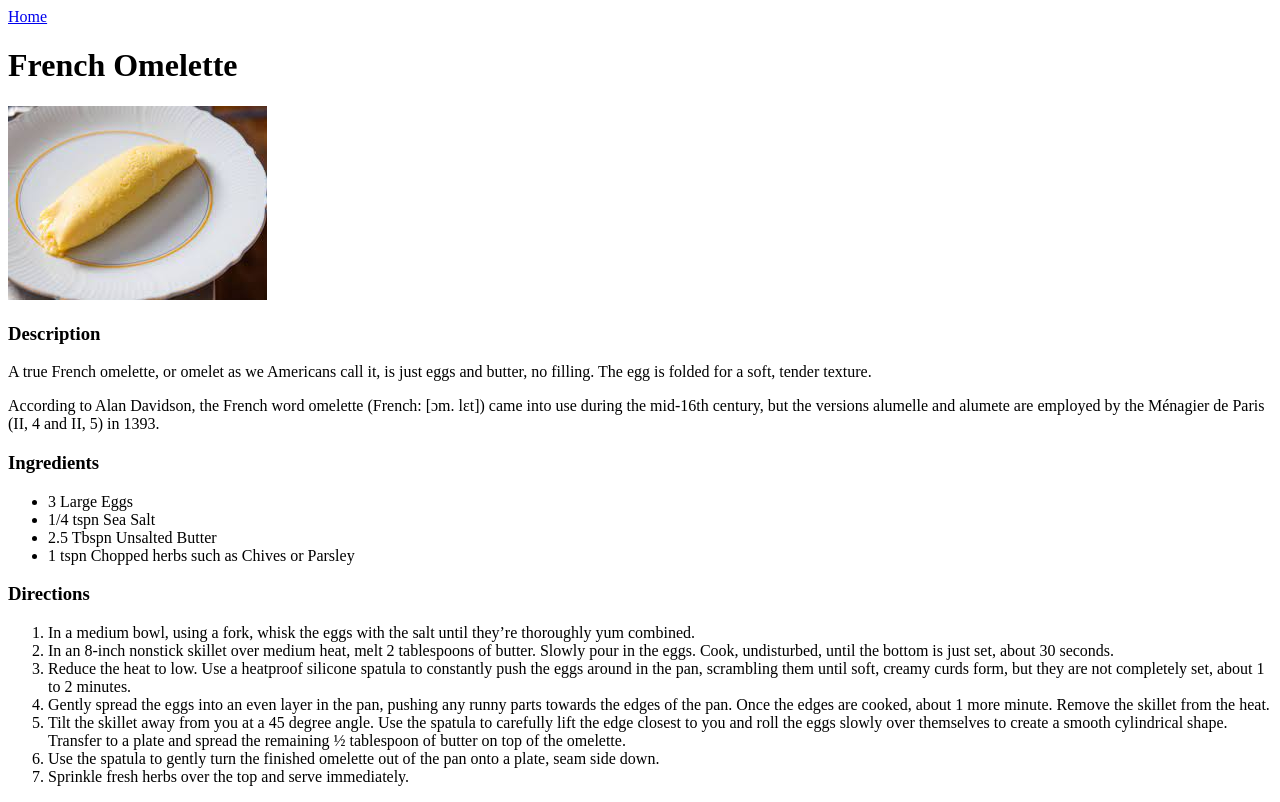
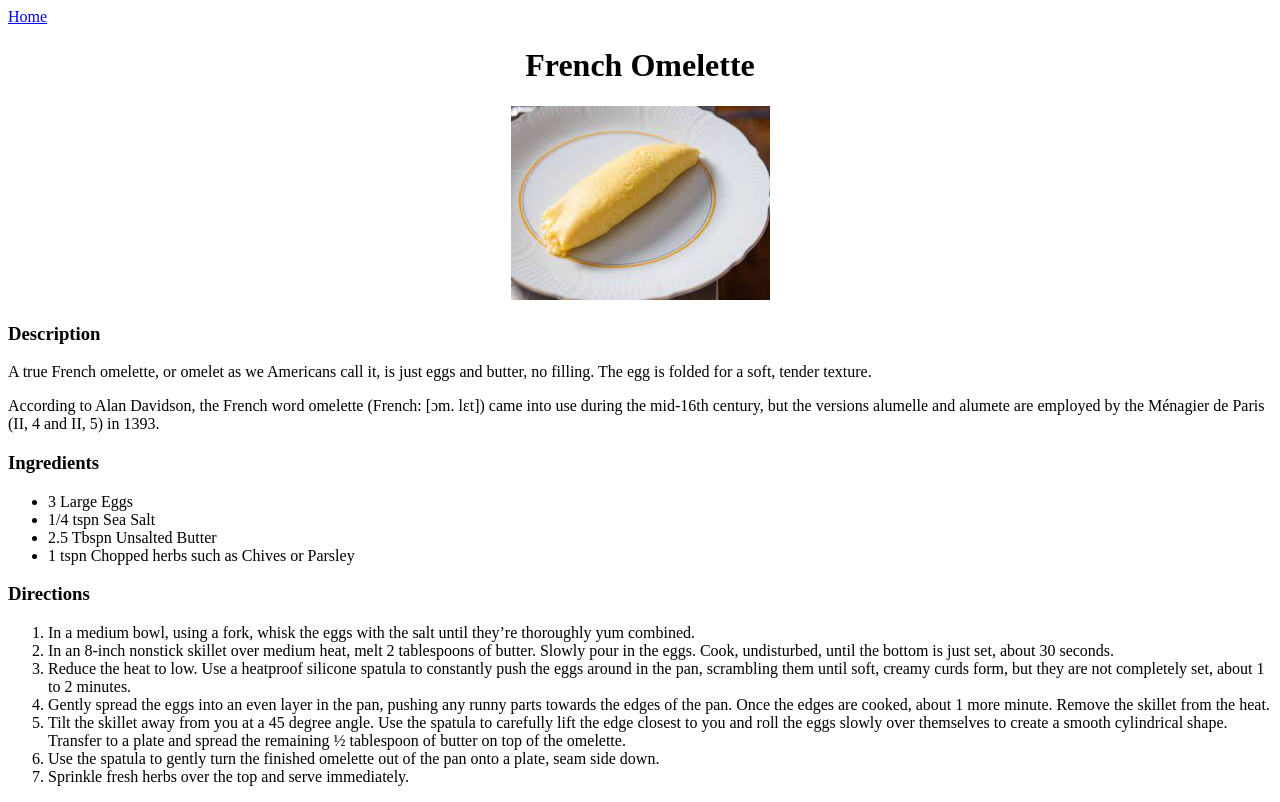
Before and after one commit to Shunesoul/odin-recipes, a plain HTML site: page recipes/FrenchOmellette.html in a window 1280 px wide. Drawn offline with Linux system fonts and the light colour scheme.

Commit message:
Added css to page

```diff
--- a/recipes/FrenchOmellette.html
+++ b/recipes/FrenchOmellette.html
@@ -5,11 +5,12 @@
     <meta http-equiv="X-UA-Compatible" content="IE=edge">
     <meta name="viewport" content="width=device-width, initial-scale=1.0">
     <title>Document</title>
+    <link rel="stylesheet" href="../styles.css">
 </head>
     <body>
-        <a href="../index.html">Home</a>
-        <h1>French Omelette</h1>
-        <img src="images/Omelette.jpeg" alt="">
+        <a href="../index.html"><div class="alert-return">Home </div></a>
+        <center><h1>French Omelette</h1></center>
+        <center><img src="images/Omelette.jpeg" alt=""></center>
         <h3> <strong> Description </strong></h3>
             <p>A true French omelette, or omelet as we Americans call it, is just eggs and butter,
                 no filling. The egg is folded for a soft, tender texture.</p>
@@ -17,12 +18,14 @@
                 use during the mid-16th century, but the versions alumelle and alumete are employed
                 by the Ménagier de Paris (II, 4 and II, 5) in 1393.</p>
         <h3> <strong> Ingredients </strong></h3>
+        <div class="alert-ingredients">
             <ul>
                 <li>3 Large Eggs</li>
                 <li>1/4 tspn Sea Salt</li>
                 <li>2.5 Tbspn Unsalted Butter</li>
                 <li>1 tspn Chopped herbs such as Chives or Parsley</li>
             </ul>
+        </div>
         <h3><strong>Directions</strong></h3>
             <ol>
                 <li>In a medium bowl, using a fork, whisk the eggs with the salt until they’re thoroughly yum combined.
```
